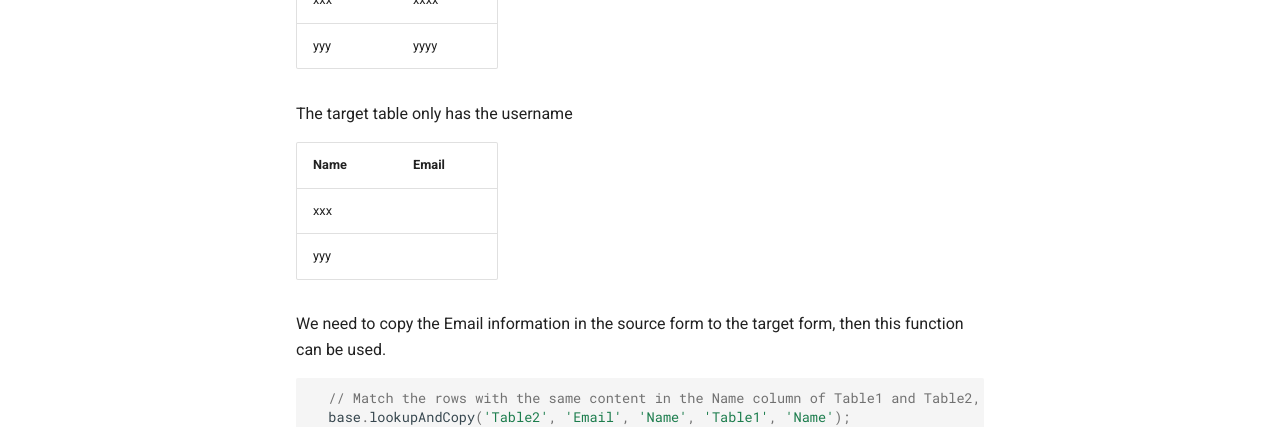
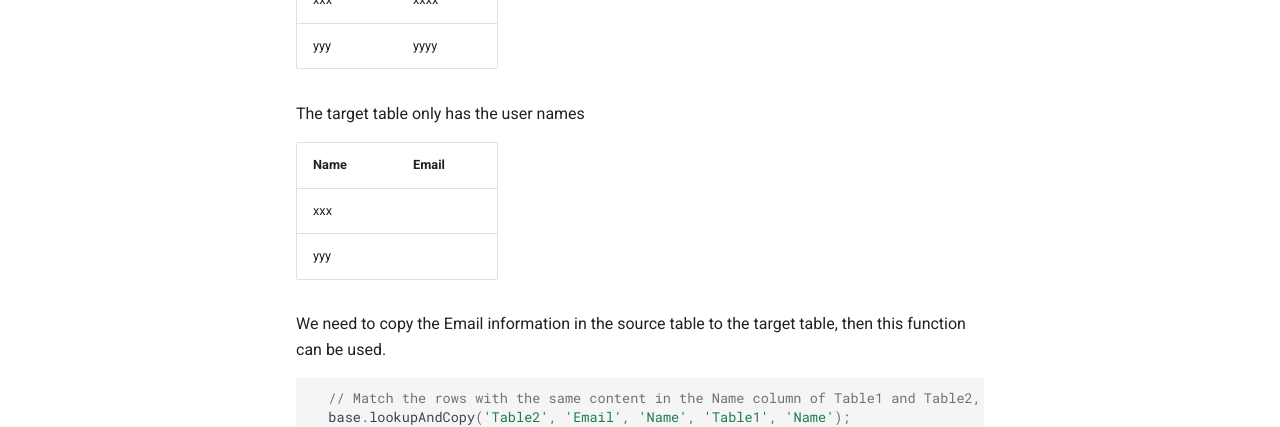
Before and after one commit to seatable/seatable-scripts, an MkDocs documentation site: the page built from manual/utils.md, in a window 1280 px wide and 900 px high, scrolled down 757 px. Shown: the part 317-744 px from the top of the window. Built offline with MkDocs 1.6.1 and Material for MkDocs 9.7.7, drawn with Linux system fonts in a browser that asks for light colours; comment, search, counter and statistics services are not loaded.

Commit message:
Update utils.md

````diff
--- a/manual/utils.md
+++ b/manual/utils.md
@@ -33,6 +33,7 @@ output.text(formatDate); // 2020-08-20 14:00
 ```javascript
 base.lookupAndCopy(targetTable, targetColumn, targetColumnToCompare, sourceTableName, sourceColumnName, sourceColumnToCompare = null);
 ```
+
 Similar to the vlookup function in Excel. Find a matching row in the source table for each row of the target table, and then copy the data of the specified cell of the matching row to the specified cell of the target row.
 
 For example, we have a source table that contains the correspondence between user names and email addresses:
@@ -42,14 +43,14 @@ For example, we have a source table that contains the correspondence between use
 | xxx | xxxx |
 | yyy | yyyy |
 
-The target table only has the username
+The target table only has the user names
 
 | Name | Email |
 |-----|-------|
 | xxx |       |
 | yyy |       |
 
-We need to copy the Email information in the source form to the target form, then this function can be used.
+We need to copy the Email information in the source table to the target table, then this function can be used.
 
 ```javascript
 
````
